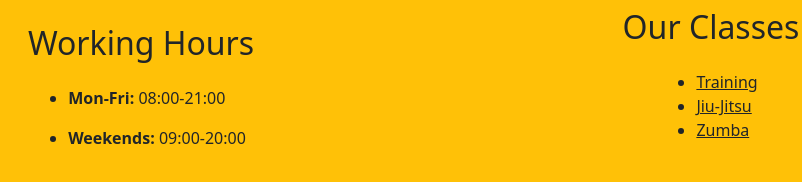
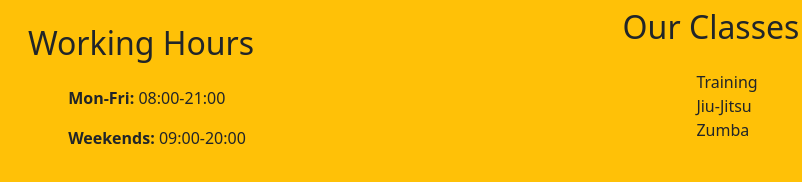
Before and after one commit to ramonsolis11/Gym-Landing-Page, a plain HTML site: page index.html in a window 1280 px wide. Shown: the part 3182-3364 px from the top of the page, 214-1016 px from the left. Drawn offline with nearby package versions, Linux system fonts and the light colour scheme.

Commit message:
styles css

```diff
--- a/assets/css/styles.css
+++ b/assets/css/styles.css
@@ -35,6 +35,14 @@ header h1 {
     background-size: cover;
 }
 
+.section-open-time ul {
+    list-style-type: none;
+}
+
+.section-open-time a {
+    text-decoration: none;
+}
+
 @media (max-width: 992px) {
     nav .join-now-btn {
         margin-left: 0;
```
